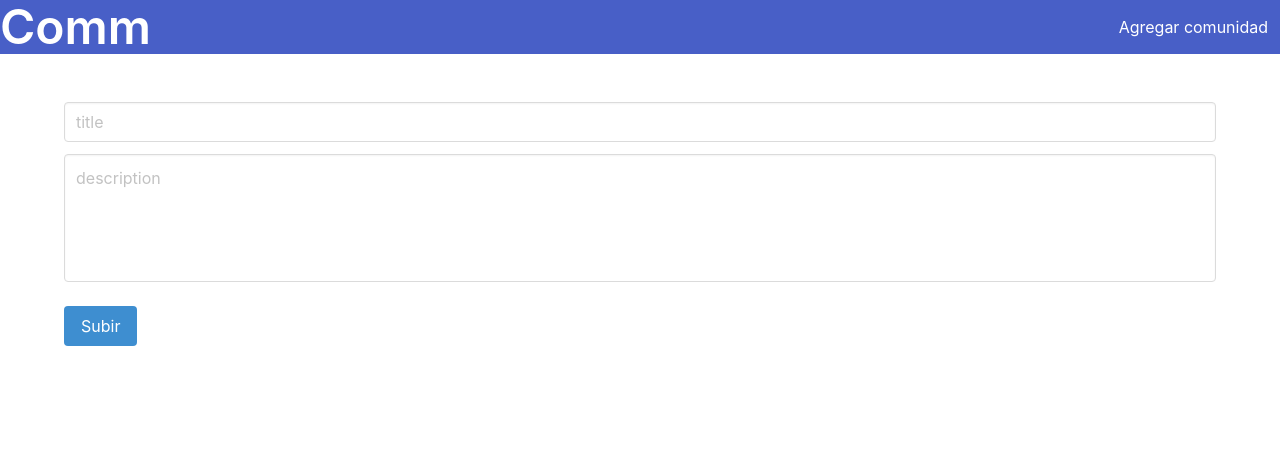
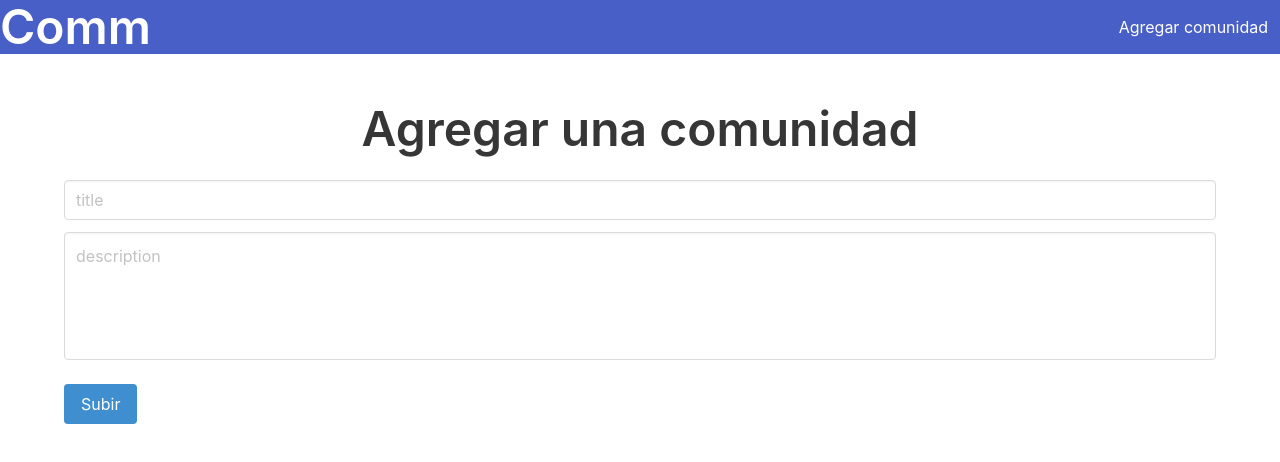
Before and after one commit to ellcontreras/exons, a Vue app in the folder front/: page /add-community in a window 1280 px wide. Shown: the top 462 px of the page. Built offline with nearby package versions, Linux system fonts and the light colour scheme.

Commit message:
Update AddCommunity view by add the title to the page

```diff
--- a/front/src/views/AddCommunity.vue
+++ b/front/src/views/AddCommunity.vue
@@ -3,6 +3,9 @@
         <div class="notification is-danger" v-if="error">
             {{ error }}
         </div>
+        <h1 class="title is-1 has-text-centered">
+            Agregar una comunidad
+        </h1>
         <div class="field">
             <input type="text" v-model="title" class="input" placeholder="title">
         </div>
```
